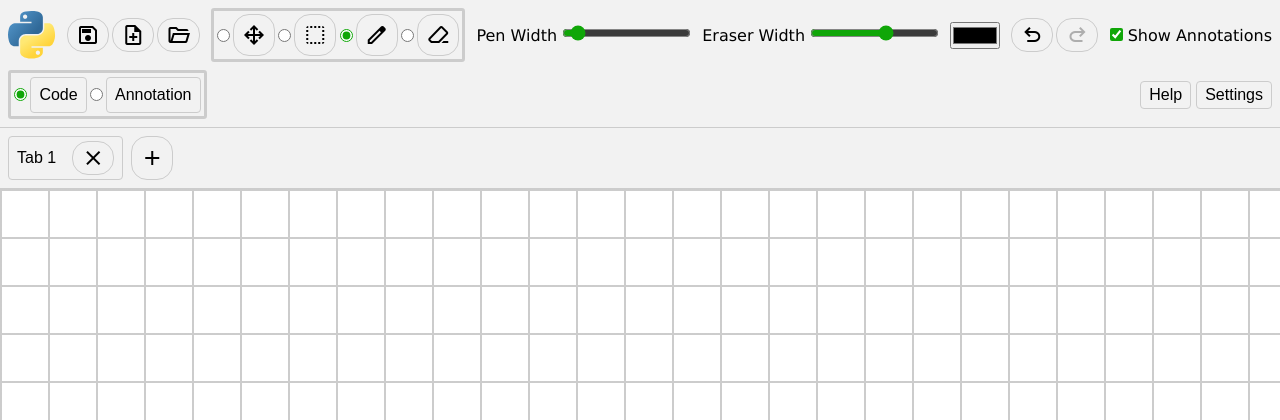
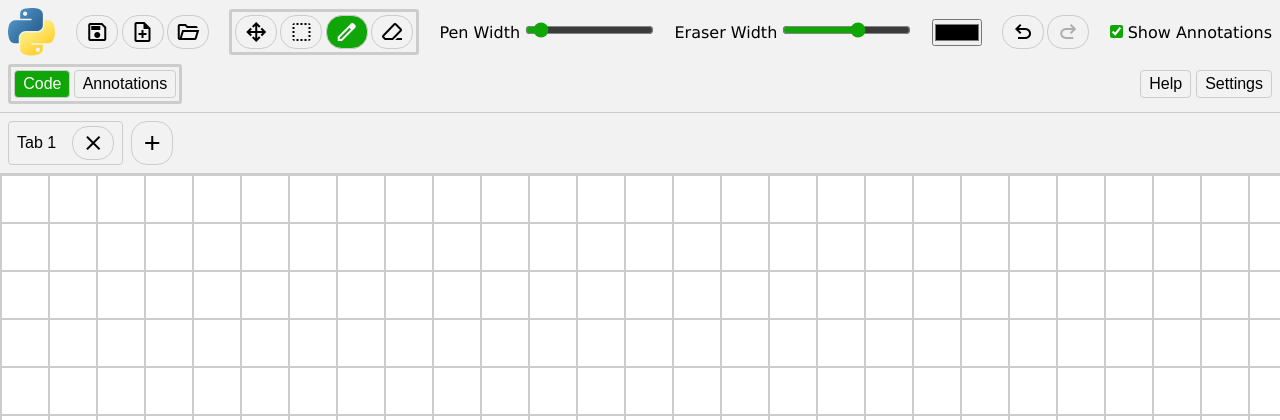
Before and after one commit to A-Team-Name/Enscribe, a Django app: page / in a window 1280 px wide. Shown: the top 420 px of the page. Run offline with Django 5.2, Linux system fonts and the light colour scheme; the visitor is signed in with stand-in values (Sample User, id 1); parts of the project's set-up code (start-up, migrations or seed data) failed here and were passed over.

Commit message:
main_app: Use radio-panel, <select> touch action
The radio-panel component creates a nicer UX than what we were doing
before, and it's more consistent to use a select for touch action,
since it's what we use for every other option in the settings menu.

```diff
--- a/backend/static/main_app.js
+++ b/backend/static/main_app.js
@@ -1,6 +1,7 @@
 import { Whiteboard } from '/static/modules/whiteboard.mjs';
 import { onEvent, setAttribute } from '/static/modules/reactivity.mjs';
 import { CodeBlock } from '/static/modules/code-block.mjs';
+import { RadioPanel } from '/static/modules/radio-panel.mjs';
 
 const settingsDialog = document.getElementById("settings-dialog");
 const helpDialog = document.getElementById("help-dialog");
@@ -16,11 +17,10 @@ onEvent("change", "#pen-width",
         (input) => { whiteboard.lineWidth = input.value; });
 onEvent("change", "#eraser-width", setAttribute(whiteboard, "data-eraser-width"));
 onEvent("change", "#show-annotations", setAttribute(whiteboard, "data-show-annotations"));
-onEvent("change", "input[name='layer']", setAttribute(whiteboard, "data-layer"));
-onEvent("change", "input[name='layer']",
-        (input) => {
-            document.getElementById("line-color").value = whiteboard.lineColor;
-        });
+onEvent("change", "#layer", (input) => {
+    whiteboard.dataset.layer = input.value;
+    document.getElementById("line-color").value = whiteboard.lineColor;
+});
 {
     // Spaghetti to synchronise color picker UI with theme preference.
     let prefers_dark = window.matchMedia('(prefers-color-scheme: dark)');
@@ -43,8 +43,8 @@ onEvent("change", "#line-color",
         (input) => {
             whiteboard.lineColor = input.value;
         })
-onEvent("change", "input[name='tool']", setAttribute(whiteboard, "data-tool"));
-onEvent("change", "input[name='touch-action']", setAttribute(whiteboard, "data-touch-action"));
+onEvent("change", "#tool", (input) => whiteboard.dataset.tool = input.value);
+onEvent("change", "select[name='touch-action']", setAttribute(whiteboard, "data-touch-action"));
 onEvent("change", "input[name='auto-execute']", setAttribute(whiteboard, "data-auto-execute"));
 onEvent("change", "select[name='background-selection']", setAttribute(whiteboard, "data-background"));
 const selectLanguage = (languageName) => {
@@ -67,10 +67,3 @@ window.addEventListener(
         }
     }
 )
-
-// Use buttons with the for attribute to click the corresponding radio. Buttons are easier to click
-// than labels because the pointer can move before lifting, and a click event will still fire.
-onEvent("click", "button[for]",
-        (button) => document.getElementById(button.getAttribute("for")).click(),
-        // Disable default "immediate application" behaviour of onEvent: wait for real clicks.
-        false);
--- a/backend/templates/main_app.html
+++ b/backend/templates/main_app.html
@@ -20,24 +20,20 @@
         </button>
       </div>
 
-      <fieldset class="spaced-bar">
-        <input id="tool-pan" type="radio" name="tool" value="pan">
-        <button for="tool-pan" title="Pan" class="material-symbols-outlined">
+      <radio-panel id="tool">
+        <button value="pan" title="Pan" class="material-symbols-outlined">
           drag_pan
         </button>
-        <input id="tool-select" type="radio" name="tool" value="select" />
-        <button for="tool-select" class="material-symbols-outlined">
+        <button value="select" class="material-symbols-outlined">
           select
         </button>
-        <input id="tool-write" type="radio" name="tool" value="write" checked/>
-        <button for="tool-write" class="material-symbols-outlined">
+        <button value="write" class="material-symbols-outlined" disabled>
           edit
         </button>
-        <input id="tool-erase" type="radio" name="tool" value="erase">
-        <button for="tool-erase" class="material-symbols-outlined">
+        <button value="erase" class="material-symbols-outlined">
           ink_eraser
         </button>
-      </fieldset>
+      </radio-panel>
 
       <label>
         Pen Width
@@ -59,16 +55,10 @@
         <input id="show-annotations" type="checkbox" checked/>
         Show Annotations
       </label>
-      <fieldset class="spaced-bar">
-        <input id="layer-code" type="radio" name="layer" value="code" checked/>
-        <button for="layer-code">
-          Code
-        </button>
-        <input id="layer-annotations" type="radio" name="layer" value="annotations"/>
-        <button for="layer-annotations">
-          Annotation
-        </button>
-      </fieldset>
+      <radio-panel id="layer">
+        <button value="code" disabled>Code</button>
+        <button value="annotations">Annotations</button>
+      </radio-panel>
       <div>
         <button id="open-help">
           Help
@@ -90,17 +80,13 @@
       <form method="dialog" class="close">
         <button class="material-symbols-outlined">close</button>
       </form>
-      <fieldset>
-        <legend>Touch Behaviour</legend>
-        <input type="radio" id="touch-action-pan" name="touch-action" value="pan" checked/>
-        <button for="touch-action-pan">
-          Pan
-        </button>
-        <input type="radio" id="touch-action-auto" name="touch-action" value="auto"/>
-        <button for="touch-action-auto">
-          Auto (match pen and mouse)
-        </button>
-      </fieldset>
+      <div>
+        <label for="touch-action">Touch Behaviour</label>
+        <select name="touch-action">
+          <option value="pan">Pan</option>
+          <option value="auto">Auto (match pen and mouse)</option>
+        </select>
+      </div>
       <div>
         <label>Default Language</label>
         <select id="default-language" name="default-language">
```
